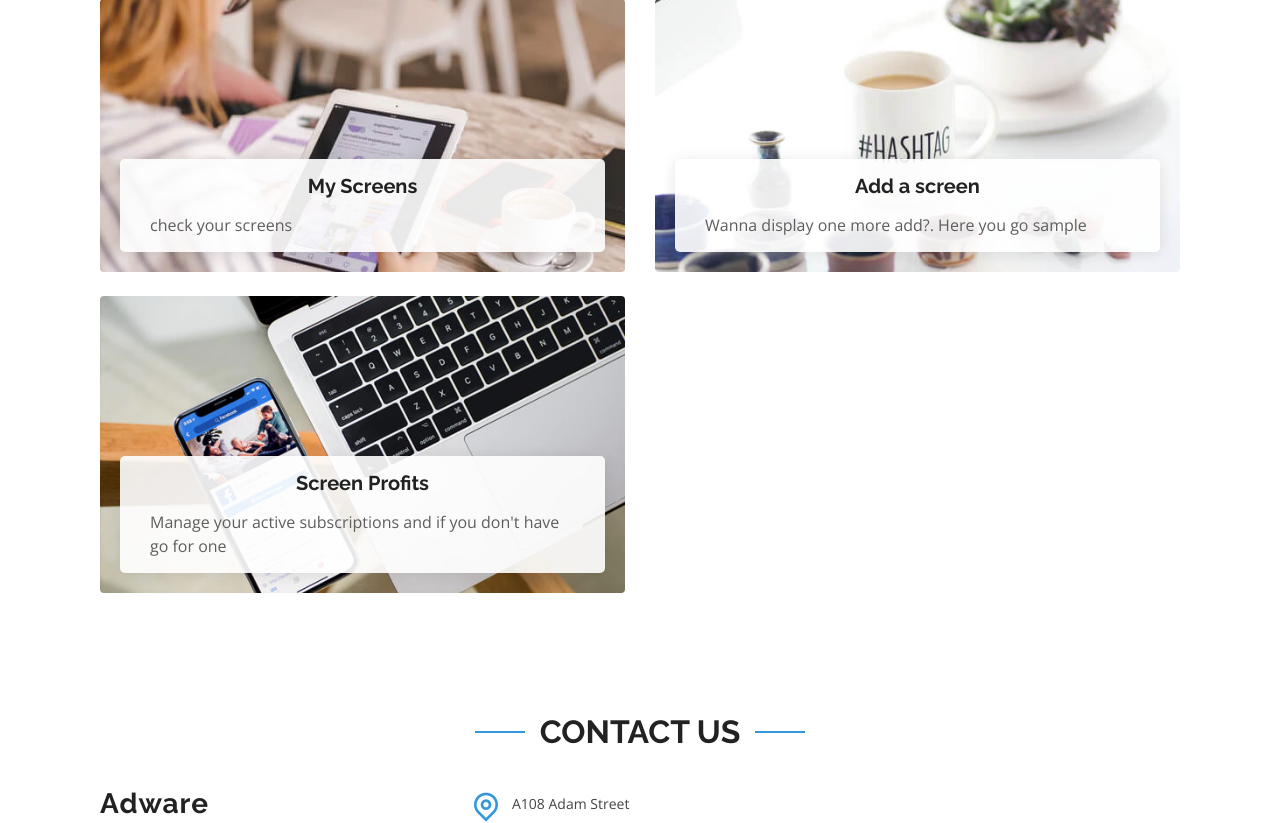
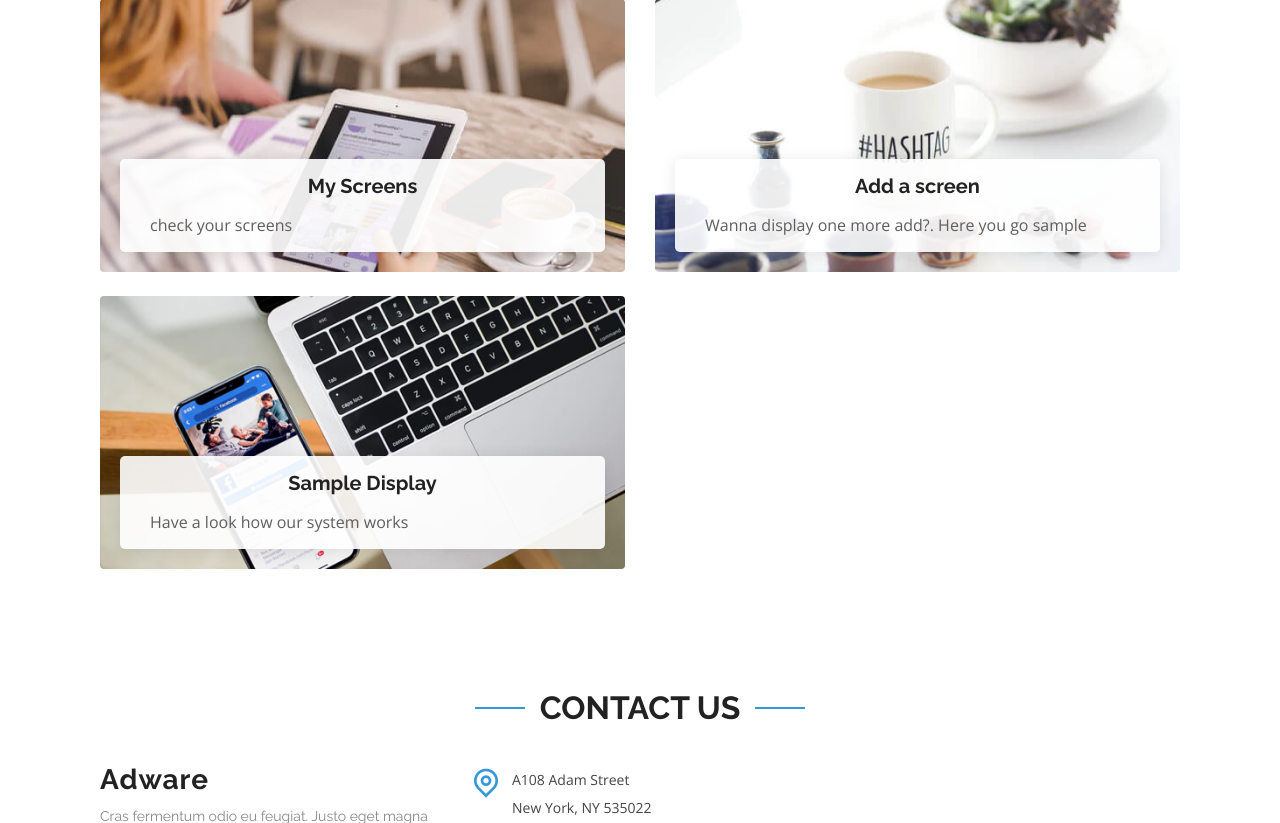
Before and after one commit to get-thepacket/Adware-pr, a Django app: page /scr in a window 1280 px wide. Shown: the part 188-1011 px from the top of the page. Run offline with Django 3.2, Linux system fonts and the light colour scheme; the visitor is signed in with stand-in values (Sample User, id 1); data that the repository does not hold is empty; some libraries are stand-ins or nearby versions.

Commit message:
Sample Display Added

```diff
--- a/Adware/Advertiser/Templates/Screens/index.html
+++ b/Adware/Advertiser/Templates/Screens/index.html
@@ -70,20 +70,21 @@
             </div>
         </div>
         <!-- End Subscription Modal -->
-      <!--
-      <div class="modal fade" tabindex="-1" role="dialog" id="ViewAdv">
+      <!-- start sample display form modal -->
+      <div class="modal fade" tabindex="-1" role="dialog" id="ViewSample">
         <div class="modal-dialog modal-dialog-scrollable">
           <div class="modal-content">
             <div class="modal-header">
-              <h5 class="modal-title">Screen access tokens</h5>
+              <h5 class="modal-title">Enter screen API token</h5>
               <button type="button" class="close" data-dismiss="modal" aria-label="Close">
                 <span aria-hidden="true">&times;</span>
               </button>
             </div>
             <div class="modal-body">
-                {% for i in uuid %}
-                    <li>{{i}}</li>
-                {% endfor %}
+                <form method="get" align="center" action="/scr/dis">
+                    <input class="form-control" name="uuid"  type="search" placeholder="Enter Screen UUID here ...">
+                    <input class="btn btn-primary" type="submit" value="See sample display">
+                </form>
             </div>
             <div class="modal-footer">
               <button type="button" class="btn btn-secondary" data-dismiss="modal">Close</button>
@@ -91,7 +92,7 @@
           </div>
         </div>
       </div>
-      <!-- End View Ads Modal -->
+      <!-- End sample display Modal -->
       <div class="container">
 
         <div class="section-title" data-aos="fade-up">
@@ -122,8 +123,8 @@
           <div class="col-md-6 d-flex align-items-stretch mt-4">
             <div class="card" style='background-image: url("../static/assets/img/more-services-3.jpg");' data-aos="fade-up" data-aos-delay="100">
               <div class="card-body">
-                <h5 class="card-title"><a href="#">Screen Profits</a></h5>
-                <p class="card-text">Manage your active subscriptions and if you don't have go for one</p>
+                <h5 class="card-title"><a href="" data-toggle="modal" data-target="#ViewSample">Sample Display</a></h5>
+                <p class="card-text">Have a look how our system works</p>
               </div>
             </div>
           </div>
--- a/Adware/Screens/urls.py
+++ b/Adware/Screens/urls.py
@@ -3,6 +3,7 @@ from . import views
 
 urlpatterns = [
     path('', views.index),
-    path('/new/', views.new_scr)
+    path('/new/', views.new_scr),
+    path('/dis',views.display),
 
 ]
--- a/Adware/Screens/views.py
+++ b/Adware/Screens/views.py
@@ -2,23 +2,25 @@ from django.shortcuts import render, redirect
 from .models import *
 from .forms import *
 from django.contrib.auth.decorators import login_required
+import requests
 
 
 @login_required
 def index(request):
     form = ScreenForm()
-    uuids=[]
+    screens = []
     msg = request.GET.get('info', '')
     msgtype = request.GET.get('msgtype', 'error')
     for screen in Screens.objects.all():
-        uuids.append(str(screen.id))
+        if request.user == screen.owner:
+            screens.append(screen)
     #print(uuids)
     print(msg)
     print(msgtype)
     return render(request, "Screens/index.html",
                   {'f1':form,
                    'user':str(request.user).split("@")[0],
-                   'uuid':uuids,
+                   'screens':screens,
                    'info':msg,
                    'msgtype':msgtype,
                    })
@@ -38,6 +40,19 @@ def new_scr(request):
     return redirect('/scr?info=Some Error Occurred&msgtype=error')
 
 
+def display(request):
+    uuid = request.GET.get('uuid','')
+    if uuid:
+        url='http://127.0.0.1:8000/api?id='+uuid
+        print(url)
+        data = requests.request('GET',url)
+        data = data.json()
+        if data['status'] == 'ok':
+            urls = data['media_path']
+            return render(request,'Screens/display.html',{'urls':urls})
+    return render(request,'Screens/display_form.html')
+
+
 def get_uuid(x):
     for i in Screens.objects.all():
         if i.auto_id == x:
```
Also changed, not shown: Adware/Advertiser/Templates/Screens/display.html (added, +31 -0 lines), Adware/Advertiser/Templates/Screens/display_form.html (added, +10 -0 lines).
